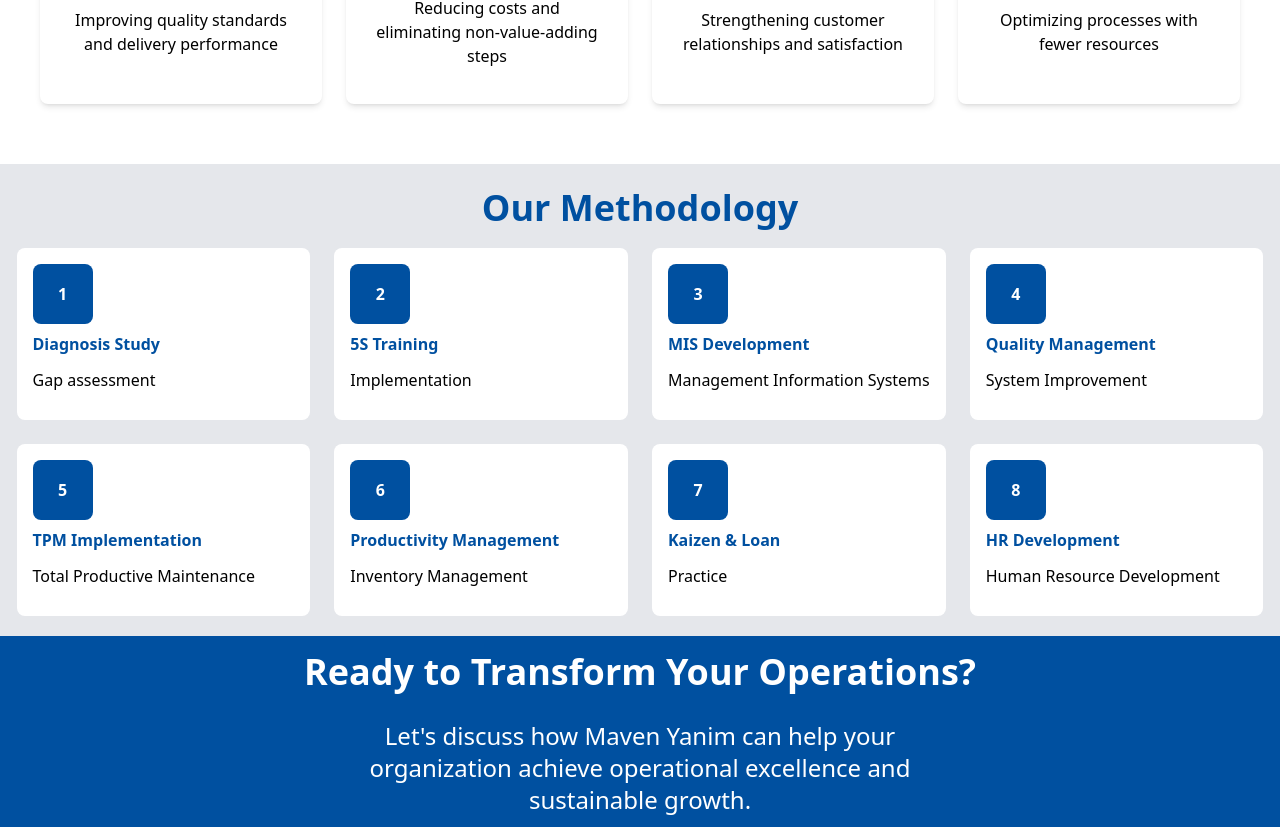
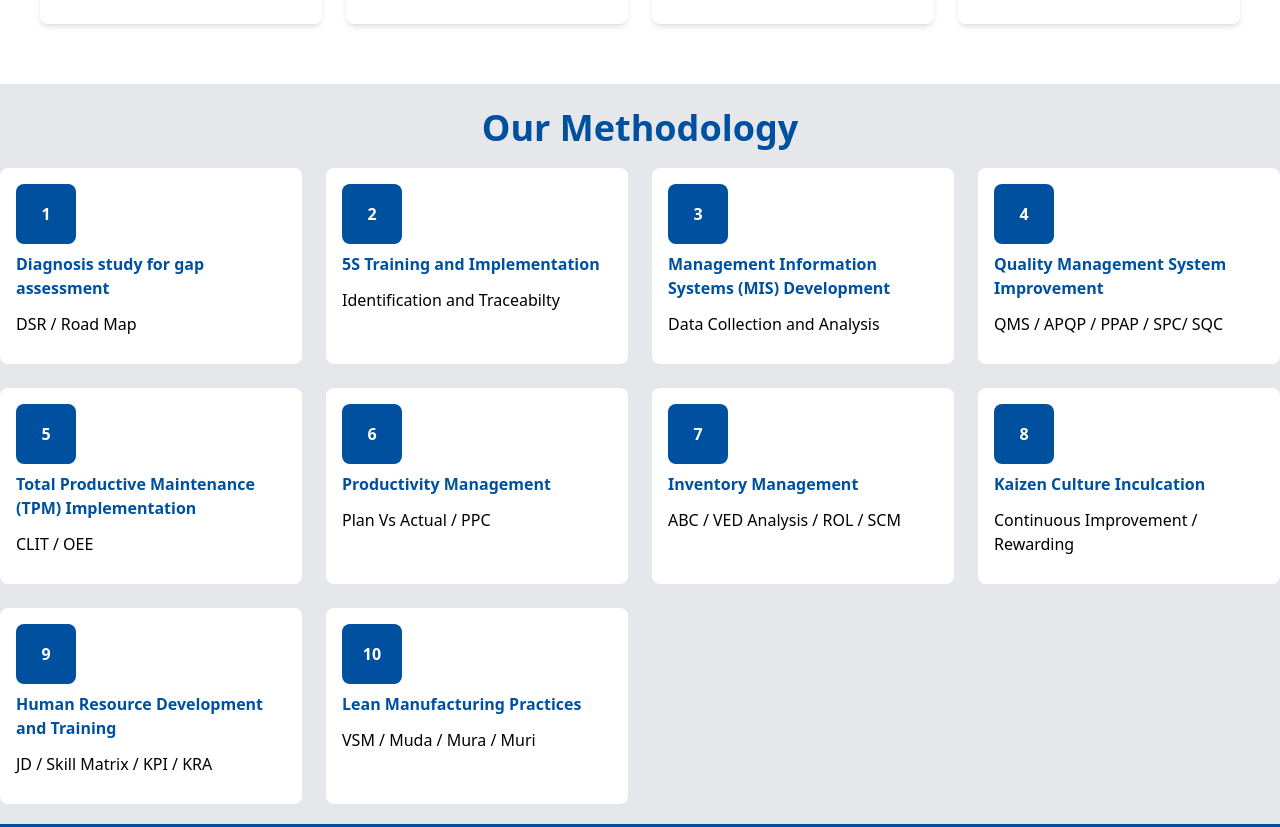
Before and after one commit to sargunam1206/maveen, a React (Vite) app in the folder maveen/: page /about in a window 1280 px wide. Shown: the part 1970-2797 px from the top of the page. Built offline with nearby package versions, Linux system fonts and the light colour scheme.

Commit message:
Changes and alteration

```diff
--- a/maveen/index.html
+++ b/maveen/index.html
@@ -2,7 +2,7 @@
 <html lang="en">
   <head>
     <meta charset="UTF-8" />
-    <link rel="icon" type="image/png" href="/Logo.png" />
+    <link rel="icon" type="image/png" href="./src/assets/Logo.png" />
     <meta name="viewport" content="width=device-width, initial-scale=1.0" />
     <title>Maven Yanim</title>
   </head>
--- a/maveen/src/components/Capabilities.jsx
+++ b/maveen/src/components/Capabilities.jsx
@@ -31,7 +31,7 @@ const Capabilities = () => {
           Our Core Services
         </h2>
         <p className="text-gray-600 mb-12">
-          We provide end-to-end solutions that drive your digital transformation
+          We provide end-to-end solutions that drive your Business Sustainable transformation
         </p>
 
         {/* Flex layout instead of grid */}
--- a/maveen/src/components/Footer.jsx
+++ b/maveen/src/components/Footer.jsx
@@ -34,7 +34,7 @@ export default function Footer() {
                        </span> */}
 
           <p className="mt-4 text-gray-200 leading-relaxed">
-            Professional consulting for operational excellence across industries.
+           Endeavor to Excellence
           </p>
         </div>
 
@@ -43,9 +43,9 @@ export default function Footer() {
           <h3 className="text-lg font-semibold mb-4">Services</h3>
           <ul className="space-y-2 text-gray-200">
             <li>OpEx Consulting</li>
-            <li>5S Implementation</li>
+            <li>5S Training & Implementation</li>
             <li>Quality Management</li>
-            <li>Lean Practices</li>
+            <li>Lean Manufacturing Practices</li>
           </ul>
         </div>
 
@@ -64,14 +64,14 @@ export default function Footer() {
         <div>
           <h3 className="text-lg font-semibold mb-4">Contact Us</h3>
           <p className="text-gray-300 mb-4 text-sm">
-            MAVEN YANIM – Endeavor to Excellence
+            MAVEN YANIM
           </p>
           <ul className="space-y-4 text-gray-200 text-sm leading-relaxed">
             <li className="flex items-start">
               <FontAwesomeIcon icon={faMapMarkerAlt} className="mr-3 text-red-500 mt-1" />
               <span>
-                15, VKS Layout Extension, A. Sangampalayam, Pollachi, <br />
-                Coimbatore, Tamil Nadu, India - 642 002
+                15, VKS Layout Extension, <br />A. Sangampalayam, <br />Pollachi - 642 002, <br />
+                Coimbatore, Tamil Nadu, India.
               </span>
             </li>
             <li className="flex items-start">
@@ -84,7 +84,7 @@ export default function Footer() {
             <li className="flex items-start">
               <FontAwesomeIcon icon={faEnvelope} className="mr-3 text-blue-200 mt-1" />
               <span>
-                balak@mavenyanim.in
+              info@mavenyanim.in
                 {/* <br /> saibalak@mavenyanim.in */}
               </span>
             </li>
--- a/maveen/src/components/Hero.jsx
+++ b/maveen/src/components/Hero.jsx
@@ -18,7 +18,7 @@ const Hero = () => (
             Excellence to Execute & Care
           </p> */}
           <p className="text-lg mb-6">
-            Advisory Services & Business Process Improvement. <br />
+            Advisory Services & Business Process Improvement.{/*<br /> */}
             We help organizations achieve performance through specialized training,
             consulting, and world-class operational excellence practices.
           </p>
--- a/maveen/src/components/Stats.jsx
+++ b/maveen/src/components/Stats.jsx
@@ -29,7 +29,7 @@ const Stats = () => {
         >
           <UserGroupIcon className="w-10 h-10 text-[#D62828] mb-3" />
           <h3 className="text-4xl font-bold text-gray-800">
-            {inView ? <CountUp end={14} duration={2} /> : "0"}+
+            {inView ? <CountUp end={50} duration={2} /> : "0"}+
           </h3>
           <p className="text-gray-600">Clients</p>
         </div>
@@ -49,7 +49,7 @@ const Stats = () => {
         <div className="flex flex-col items-center shadow-lg rounded-lg" ref={ref} data-aos="flip-left">
           <StarIcon className="w-10 h-10 text-[#D62828] mb-3" />
           <h3 className="text-4xl font-bold text-gray-800">
-           {inView ? <CountUp end={10} duration={2} /> : "0"}+
+           {inView ? <CountUp end={47} duration={2} /> : "0"}+
 
           </h3>
           <p className="text-gray-600">Five Star Ratings</p>
--- a/maveen/src/components/whychooseus.jsx
+++ b/maveen/src/components/whychooseus.jsx
@@ -25,7 +25,7 @@ const WhyChooseUs = () => {
       icon: <Users className="w-10 h-10 text-[#D62828]" />,
       title: "Expert Trainers",
       description:
-        "Experienced consultants with hands-on industry expertise.",
+        "Qualified and Experienced consultants with hands-on industry expertise.",
     },
     {
       icon: <Clock className="w-10 h-10 text-[#D62828]" />,
@@ -37,12 +37,12 @@ const WhyChooseUs = () => {
       title: "Trust & Fairness",
       description: "Integrity and fairness maintained throughout the process.",
     },
-    {
-      icon: <GraduationCap className="w-10 h-10 text-[#D62828]" />,
-      title: "Qualified Consultants",
-      description:
-        "Certified Lean Six Sigma professionals with cross-industry expertise.",
-    },
+    // {
+    //   icon: <GraduationCap className="w-10 h-10 text-[#D62828]" />,
+    //   title: "Qualified Consultants",
+    //   description:
+    //     "Certified Lean Six Sigma professionals with cross-industry expertise.",
+    // },
   ];
 
   return (
--- a/maveen/src/pages/About.jsx
+++ b/maveen/src/pages/About.jsx
@@ -38,42 +38,54 @@ const About = () => {
   const cards =[
     {
       icon:'1',
-      title:"Diagnosis Study",
-      discription:"Gap assessment",
+      title:"Diagnosis study for gap assessment",
+      discription:"DSR / Road Map",
     },{
       icon:"2",
-      title:"5S Training",
-      discription:"Implementation",
+      title:"5S Training and Implementation",
+      discription:"Identification and Traceabilty",
     },
     {
       icon:"3",
-      title:"MIS Development ",
-      discription:"Management Information Systems",
+      title:"Management Information Systems (MIS) Development ",
+      discription:"Data Collection and Analysis",
     },
     {
       icon:"4",
-      title:"Quality Management",
-      discription:"System Improvement"
+      title:"Quality Management System Improvement",
+      discription:"QMS / APQP / PPAP / SPC/ SQC"
     },
     {
       icon:"5",
-      title:"TPM Implementation",
-      discription:"Total Productive Maintenance",
+      title:"Total Productive Maintenance (TPM) Implementation",
+      discription:"CLIT / OEE",
     },
     {
       icon:"6",
       title:"Productivity Management",
-      discription:"Inventory Management",
-    },{
+      discription:"Plan Vs Actual / PPC",
+    },
+     {
       icon:"7",
-      title:"Kaizen & Loan",
-      discription:"Practice",
+      title:"Inventory Management",
+      discription:"ABC / VED Analysis / ROL / SCM"
     },
     {
       icon:"8",
-      title:"HR Development",
-      discription:"Human Resource Development"
+      title:"Kaizen Culture Inculcation",
+      discription:"Continuous Improvement / Rewarding",
+    },
+    {
+      icon:"9",
+      title:"Human Resource Development and Training",
+      discription:"JD / Skill Matrix / KPI / KRA"
+    },
+     {
+      icon:"10",
+      title:"Lean Manufacturing Practices",
+      discription:"VSM / Muda / Mura / Muri"
     }
+
   ]
   return (
     <>
@@ -98,7 +110,7 @@ const About = () => {
           <span className="text-[#0050A0]">
             Engineering, Automotive, Textile, Food, and Consumer Goods
           </span>{" "}
-          industries. We focus on helping businesses implement World Class
+          industries. We focus on helping businesses to implement World Class
           Manufacturing Practices through Operational Excellence (OpEx) projects.
         </p>
       </div>
@@ -171,10 +183,10 @@ const About = () => {
           <h1 className="text-[#0050A0] font-bold text-4xl mb-5 mt-4">
             Operational Excellence (OpEx)
           </h1>
-          <p className="p-3 text-xl max-w-3xl">
+          {/* <p className="p-3 text-xl max-w-3xl">
             We help businesses implement continuous improvement across all
             aspects of operations by:
-          </p>
+          </p> */}
           </div>
           <div className="grid grid-cols-1 md:grid-cols-4 gap-6 px-10 py-15">
           { lists.map((list,index)=>(
--- a/maveen/src/pages/Services.jsx
+++ b/maveen/src/pages/Services.jsx
@@ -316,7 +316,7 @@ const Services = () => {
               </div>
               <div className="flex items-start">
                 <ChevronDoubleRightIcon className="w-4 h-4 md:w-5 md:h-5 text-[#0056A6] mt-1 mr-2" />
-                <p className="text-sm md:text-base">Autonomous Maintenance and CUI / Sheet</p>
+                <p className="text-sm md:text-base">Autonomous Maintenance and CLIT  Sheet</p>
               </div>
               <div className="flex items-start">
                 <ChevronDoubleRightIcon className="w-7 h-4 md:w-5 md:h-5 text-[#0056A6] mt-1 mr-2" />
@@ -332,7 +332,7 @@ const Services = () => {
               </div>
               <div className="flex items-start">
                 <ChevronDoubleRightIcon className="w-4 h-4 md:w-5 md:h-5 text-[#0056A6] mt-1 mr-2" />
-                <p className="text-sm md:text-base">Maintenance Space Management</p>
+                <p className="text-sm md:text-base">Maintenance Spare Management</p>
               </div>
               <div className="flex items-start">
                 <ChevronDoubleRightIcon className="w-4 h-4 md:w-5 md:h-5 text-[#0056A6] mt-1 mr-2" />
```
Also changed, not shown: maveen/src/pages/Contact.jsx (+6 -5 lines).
